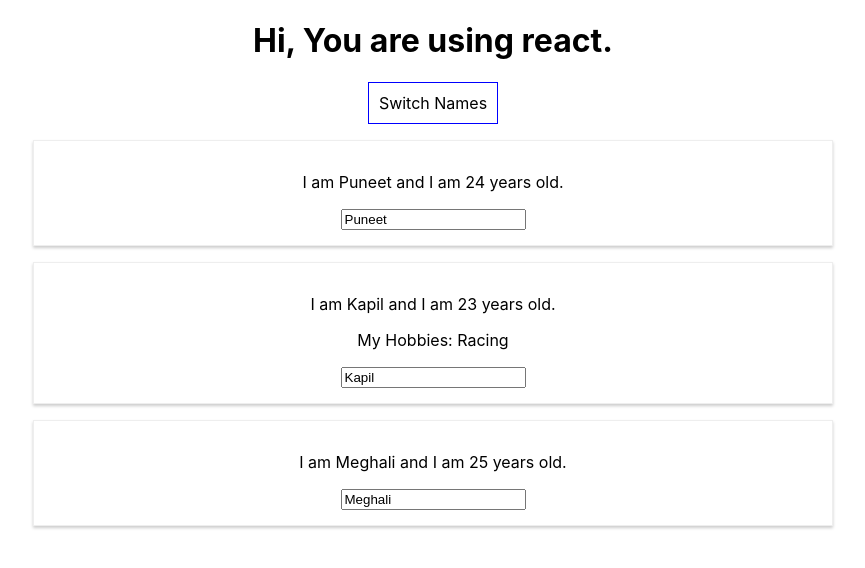
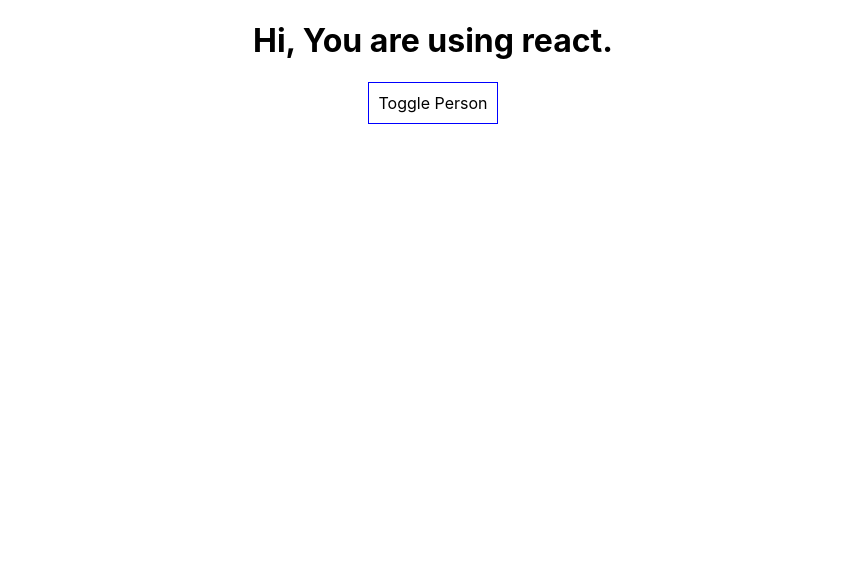
Before and after one commit to puneet01994/React-oreilly, a React (Create React App) app: page / in a window 1280 px wide. Shown: the top 568 px of the page, without its empty margins (207-1072 px from the left). Built offline with nearby package versions, Linux system fonts and the light colour scheme.

Commit message:
Rendering the content conditionally.

```diff
--- a/src/App.js
+++ b/src/App.js
@@ -10,7 +10,8 @@
       {name: "Puneet", age: "24"},
       {name: "Kapil", age: "23"},
       {name: "Meghali", age: "25"}
-    ]
+    ],
+    stateShowPerson: false
   };
 
   switchNameHandler = (newName) => {
@@ -35,10 +36,15 @@
     });
   };
 
+  togglePersonHandler = () => {
+    const currentstate = this.state.stateShowPerson;
+    this.setState({stateShowPerson: ! currentstate});
+  };
+
   render() {
 
     // Use inline styling only in case if you want to scope your style for this component.
-    const style={
+    const style1={
       backgroundColor: "White",
       font: "inherit",
       border: "1px solid blue",
@@ -51,7 +57,9 @@
         <h1>Hi, You are using react.</h1>
         {/* {this.switchNameHandler()} if we will use () with this method then it will automatically call the function while rendering,
               but we want it to be called on click event. (So, don't use "()" with function name.")  */}
-        <button style={style} onClick={this.switchNameHandler.bind(this, "Tommy")}>Switch Names</button>
+        <button style={style1} onClick={this.togglePersonHandler}>Toggle Person</button>
+        {this.state.stateShowPerson === true?
+        <div>
           <Person
           name={this.state.person[0].name} age={this.state.person[0].age}
           />
@@ -66,6 +74,9 @@
           name={this.state.person[2].name} age={this.state.person[2].age}
           />
         </div>
+        : null
+        }
+      </div>
     );
     // return React.createElement('div', {className: 'App'}, React.createElement('h1', {}, 'Above written code will be compiled in this manner.'));
   }
```
Lines whose indentation alone changed are shown as unchanged.
